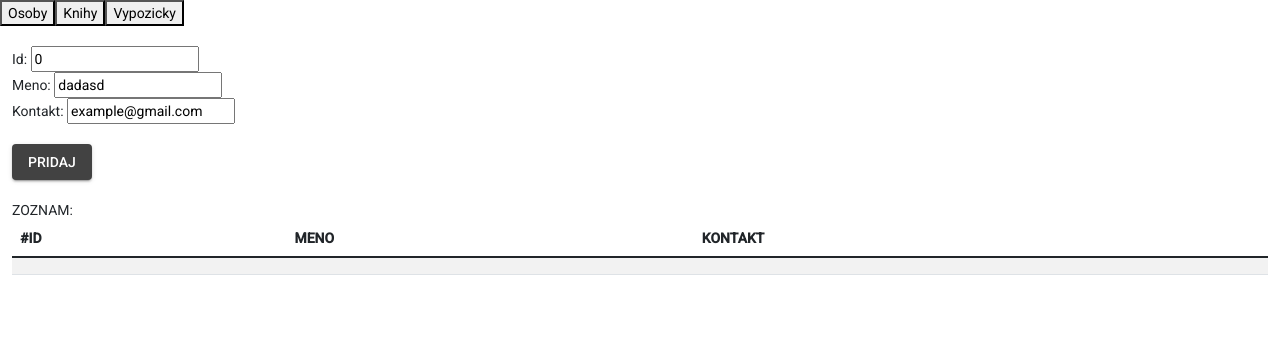
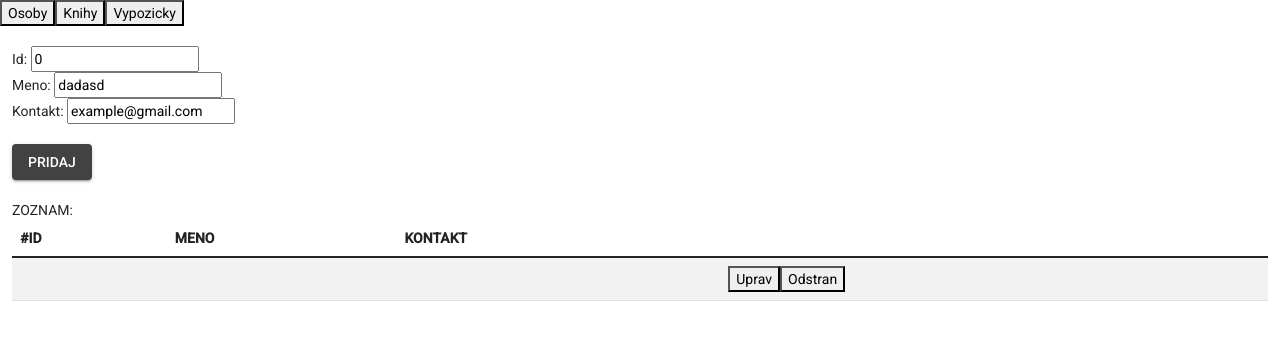
Before and after one commit to Github-Magovia/kniznicaUI, an Angular app: page /users in a window 1280 px wide. Both pictures are taken after a click on the button "PRIDAJ". Shown: the top 340 px of the page. Built offline with nearby package versions, Linux system fonts and the light colour scheme.

Commit message:
upravenie customer zoznamu

```diff
--- a/src/app/customer-zoznam/customer-zoznam.component.html
+++ b/src/app/customer-zoznam/customer-zoznam.component.html
@@ -1,5 +1,8 @@
 <div class="container-fluid">
   ZOZNAM:<br>
+  <div *ngIf="!customersz || customersz?.length == 0">
+    Zoznam osôb je prázdny.
+  </div>
   <table class="table table-striped">
     <thead>
     <tr>
@@ -11,8 +14,12 @@
     <tbody>
     <tr *ngFor="let c of customersz">
       <td>{{ c.id }}</td>
-      <td>{{ c.meno }}</td>
-      <td>{{ c.contact }}</td>
+      <td>{{ c.customerName }}</td>
+      <td>{{ c.email }}</td>
+      <td>
+        <button (click)="edit(c)">Uprav</button>
+        <button (click)="remove(c)">Odstran</button>
+      </td>
     </tr>
     </tbody>
   </table>
--- a/src/app/customer-zoznam/customer-zoznam.component.ts
+++ b/src/app/customer-zoznam/customer-zoznam.component.ts
@@ -1,4 +1,4 @@
-import {Component, Input} from "@angular/core";
+import {Component, EventEmitter, Input, Output} from "@angular/core";
 import {Customer} from "../models/customer.model";
 
 @Component({
@@ -7,12 +7,23 @@ import {Customer} from "../models/customer.model";
   styleUrls: ['./customer-zoznam.component.css']
 })
 export class CustomerZoznamComponent{
-  @Input()customersz: Customer[] = [];
+  @Input()
+  customersz: Customer[] = [];
 
   constructor() { }
+  @Output()
+  editCustomer: EventEmitter<Customer> = new EventEmitter<Customer>();
 
-  ngOnInit(): void {
+  @Output()
+  removeCustomer: EventEmitter<Customer> = new EventEmitter<Customer>();
 
+  edit(customer: Customer): void{
+    this.editCustomer.emit(customer);
   }
 
+  remove(customer: Customer): void{
+    this.removeCustomer.emit(customer);
+  }
+
+
 }
```
